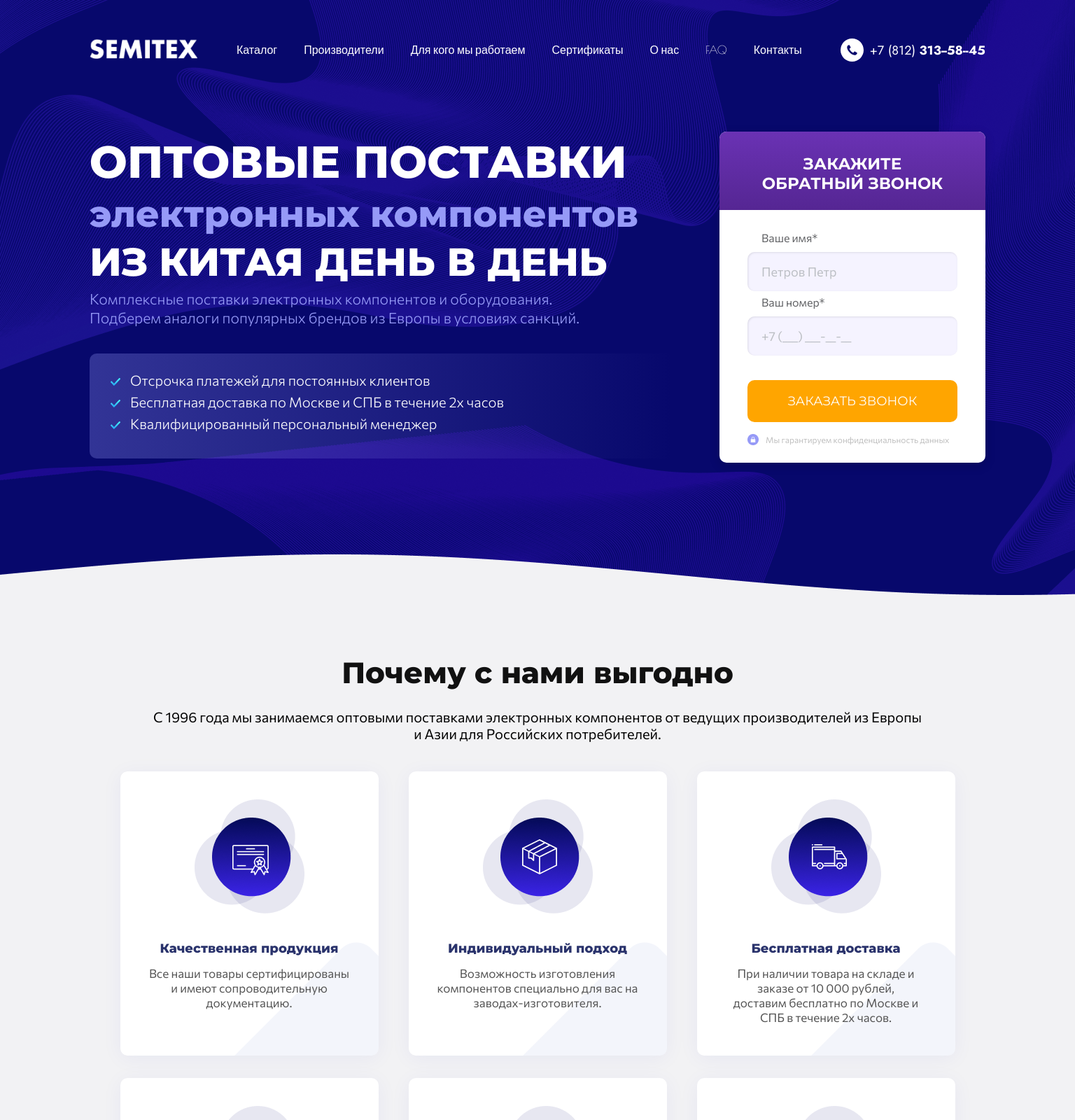
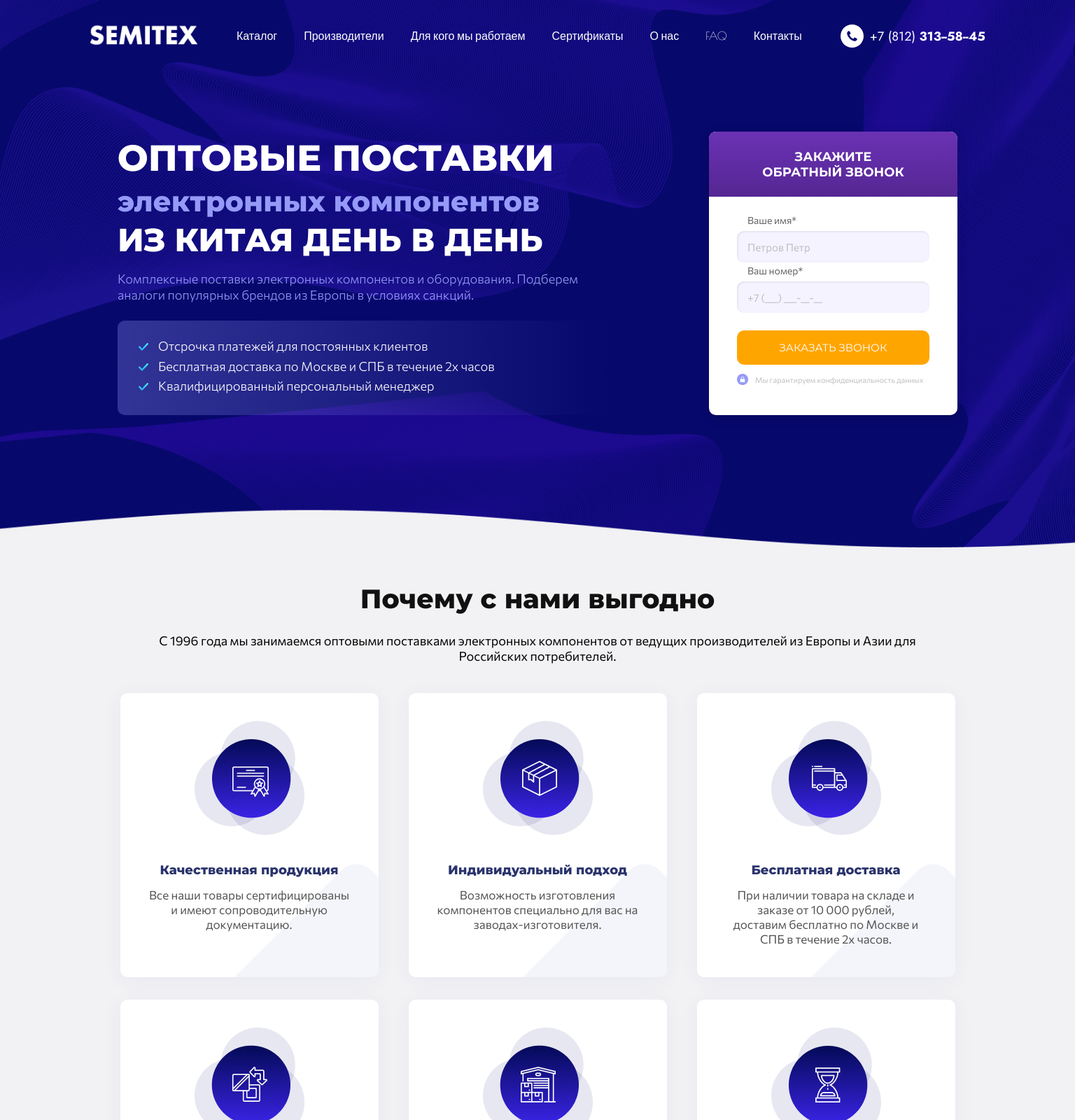
Before and after one commit to karrriR/semitex, a React (Create React App) app: page / in a window 1536 px wide. Shown: the top 1600 px of the page at 70% size. Built offline with nearby package versions, Linux system fonts and the light colour scheme.

Commit message:
Add responsiveness for 1440px resolution

```diff
--- a/src/components/AdvantageCard/AdvantageCard.css
+++ b/src/components/AdvantageCard/AdvantageCard.css
@@ -94,7 +94,3 @@
     font-size: 15px;
   }
 }
-
-@media (min-width: 1440px) and (max-width: 1919px) {
-
-}
--- a/src/components/AdvantagesBlock/AdvantagesBlock.css
+++ b/src/components/AdvantagesBlock/AdvantagesBlock.css
@@ -85,5 +85,18 @@
 }
 
 @media (min-width: 1440px) and (max-width: 1919px) {
-
+  .advantages-block {
+    margin: 50px auto 100px auto;
+  }
+  .advantages-block__title {
+    font-size: 38px;
+  }
+  .advantages-block__description {
+    font-size: 18px;
+  }
+  .advantages-block__cards {
+    max-width: 1200px;
+    margin: 0 auto;
+    justify-content: center;
+  }
 }
--- a/src/components/BannerAdvantages/BannerAdvantages.css
+++ b/src/components/BannerAdvantages/BannerAdvantages.css
@@ -81,5 +81,11 @@
 }
 
 @media (min-width: 1440px) and (max-width: 1919px) {
-
+  .advantages__item {
+    font-size: 18px;
+  }
+  .advantages {
+    height: 135px;
+    width: 700px;
+  }
 }
--- a/src/components/BannerContentBlock/BannerContentBlock.css
+++ b/src/components/BannerContentBlock/BannerContentBlock.css
@@ -120,5 +120,22 @@
 }
 
 @media (min-width: 1440px) and (max-width: 1919px) {
-
+  .banner-block {
+    max-width: 1200px;
+  }
+  .banner-block__title {
+    max-width: 650px;
+    font-size: 46px;
+  }
+  .banner-block__title-large {
+    font-size: 52px;
+  }
+  .banner-block__title-low {
+    font-size: 40px;
+  }
+  .banner-block__text {
+    max-width: 670px;
+    font-size: 18px;
+    margin: 15px 0 25px 0;
+  }
 }
--- a/src/components/CallbackForm/CallbackForm.css
+++ b/src/components/CallbackForm/CallbackForm.css
@@ -229,5 +229,46 @@
 }
 
 @media (min-width: 1440px) and (max-width: 1919px) {
-
+  .callback__container {
+    width: 355px;
+    height: 405px;
+    margin: 0px auto;
+  }
+  .callback__title {
+    font-size: 18px;
+    padding: 25px 60px 24px 60px;
+  }
+  .callback__form {
+    padding: 25px 40px 25px 40px;
+  }
+  .callback__input {
+    height: 45px;
+    padding-left: 15px;
+    margin-top: 6px;
+    font-size: 15px;
+  }
+  .callback__input::-moz-placeholder {
+    font-size: 15px;
+  }
+  .callback__input::placeholder {
+    font-size: 15px;
+  }
+  .callback__field:first-child {
+    margin-bottom: 3px;
+  }
+  .callback__label {
+    font-size: 14px;
+    margin: 0 0 0 15px;
+  }
+  .callback__button, .callback__button-open-form {
+    margin: 25px auto 13px auto;
+    font-size: 15px;
+    padding: 15px 0;
+  }
+  .callback__note {
+    font-size: 11px;
+  }
+  .callback__button-open-form {
+    display: none;
+  }
 }
--- a/src/components/FAQ/FAQ.css
+++ b/src/components/FAQ/FAQ.css
@@ -66,5 +66,14 @@
 }
 
 @media (min-width: 1440px) and (max-width: 1919px) {
-
+    .faq {
+        padding: 115px 0 95px 0;
+        margin-top: -60px;
+    }
+    .faq__title {
+        font-size: 38px;
+    }
+    .faq__items {
+        max-width: 1200px;
+    }
 }
--- a/src/components/Footer/Footer.css
+++ b/src/components/Footer/Footer.css
@@ -82,5 +82,7 @@
 }
 
 @media (min-width: 1440px) and (max-width: 1919px) {
-
+    .footer {
+        padding: 35px 0;
+    }
 }
--- a/src/components/Header/Header.css
+++ b/src/components/Header/Header.css
@@ -106,5 +106,7 @@
 }
 
 @media (min-width: 1440px) and (max-width: 1919px) {
-
+  .header {
+    padding: 35px 0;
+  }
 }
--- a/src/components/Manufacturers/Manufacturers.css
+++ b/src/components/Manufacturers/Manufacturers.css
@@ -142,5 +142,19 @@
 }
 
 @media (min-width: 1440px) and (max-width: 1919px) {
+    .manufacturers {
+        padding: 100px 0;
+    }
+    .manufacturers__title {
+        font-size: 38px;
+        text-align: center;
+    }
+    .manufacturers__slider {
+        max-width: 900px;
+        margin: 45px auto 40px auto;
+    }
+    .manufacturers__description {
+        max-width: 1100px;
+    }
 
 }
--- a/src/components/Workflow/Workflow.css
+++ b/src/components/Workflow/Workflow.css
@@ -149,5 +149,15 @@
 }
 
 @media (min-width: 1440px) and (max-width: 1919px) {
-
+    .container {
+        padding: 60px 0 140px 0;
+    }
+    .workflow__title {
+        font-size: 38px;
+    }
+    .workflow__description {
+        max-width: 1000px;
+        font-size: 18px;
+        margin: 20px auto 35px auto;
+    }
 }
```
